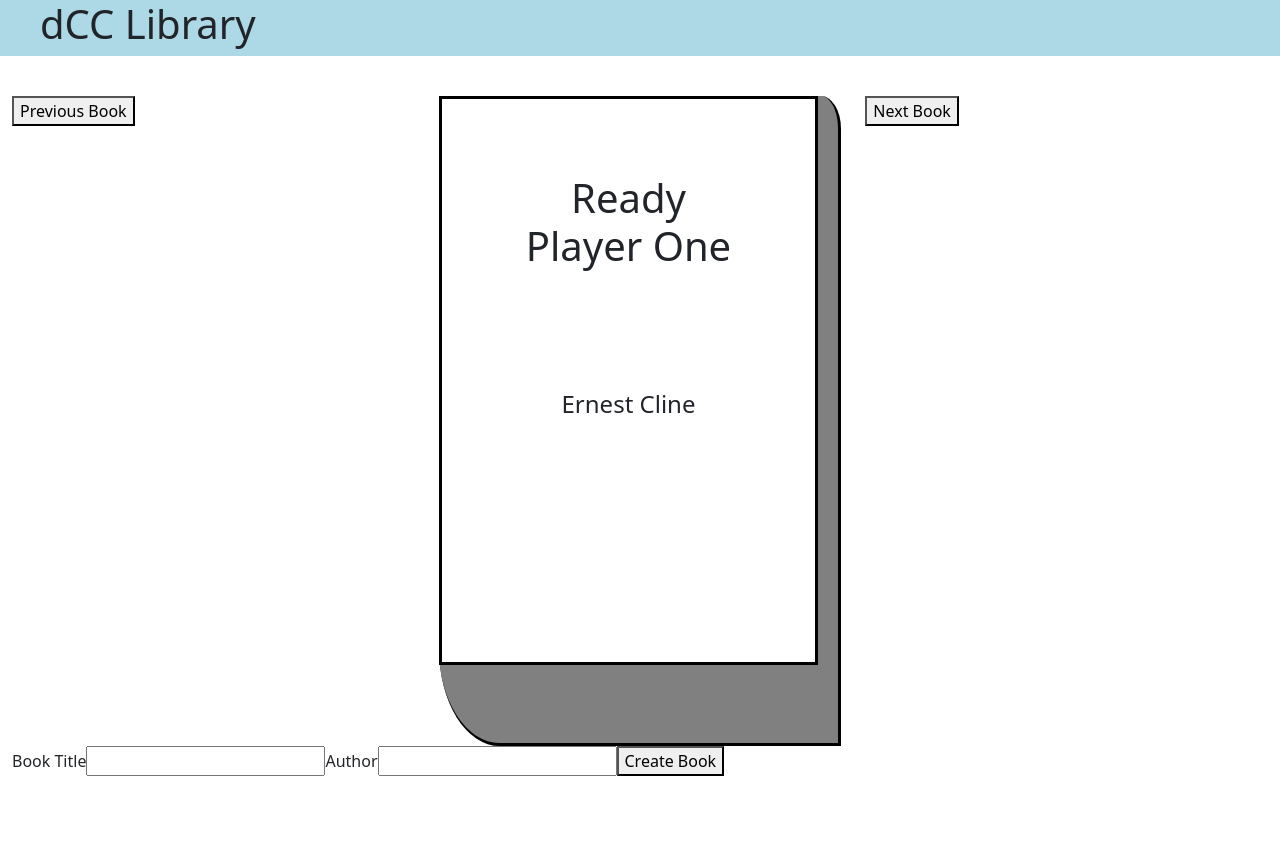
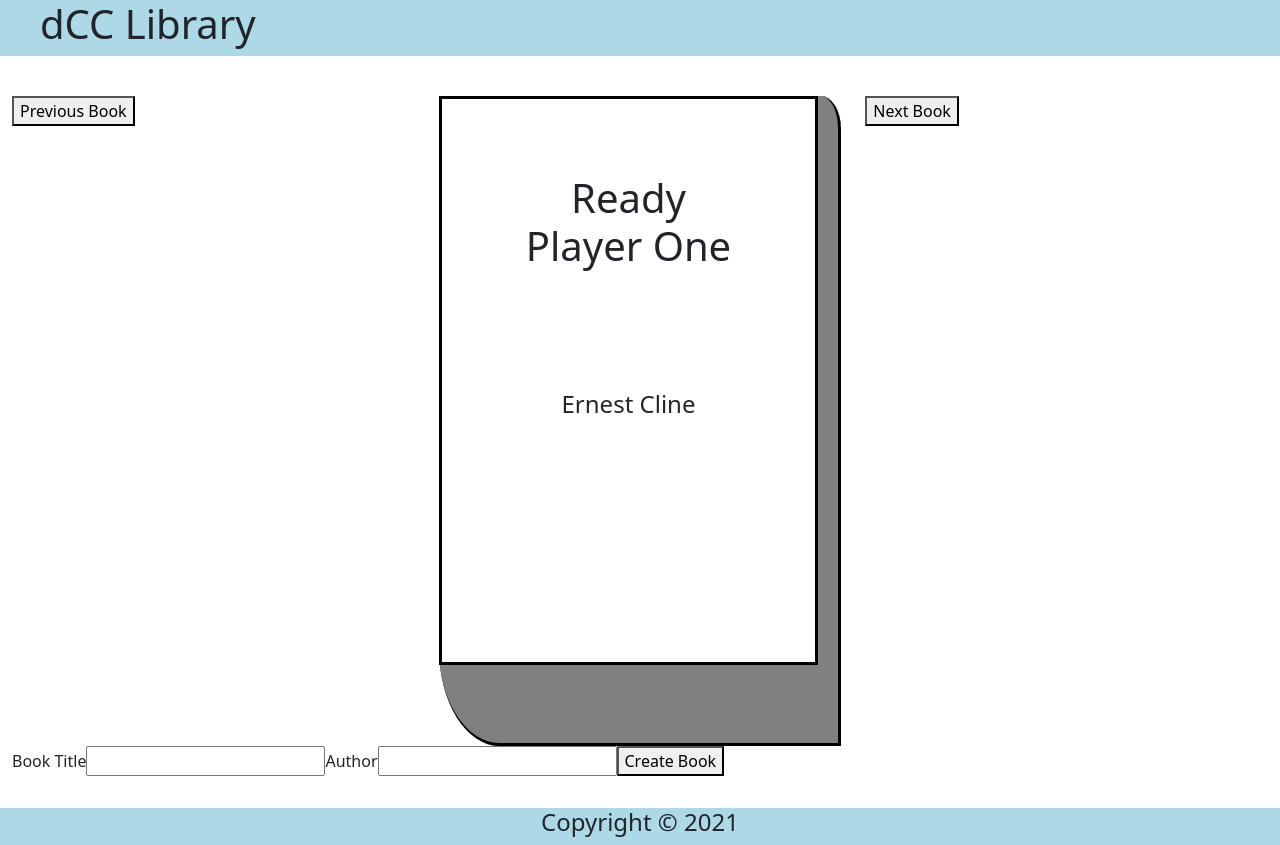
Before and after one commit to giuseppe-g-gelardi/library, a React (Create React App) app: page / in a window 1280 px wide. Before the commit the page ends 800 px from the top, so only its background shows below. Built offline with nearby package versions, Linux system fonts and the light colour scheme.

Commit message:
import and instantiate footer component in app, project complete mostly

```diff
--- a/src/App.tsx
+++ b/src/App.tsx
@@ -3,13 +3,14 @@
 import './App.css'
 import BookViewer from './components/BookViewer';
 import BookCreator from './components/BookCreator';
+import Footer from './components/Footer';
 
 export default function App() {
   const [bookNumber, setBookNumber] = useState(0)
   const [books, setBooks] = useState([
     {title: 'Ready Player One', author: 'Ernest Cline'},
     {title: 'All The Light We Cannot See', author: 'Anthony Doerr'},
-    {title: 'The First and Last Freedome', author: 'jiddy Krishnamurit'}
+    {title: 'The First and Last Freedome', author: 'Jiddy Krishnamurit'}
   ])
 
   const goToNextBook = () => {
@@ -44,7 +45,7 @@
         previousBook={goToPreviousBook}
       />
       <BookCreator  createNewBook={createBook} />
-
+      <Footer />
     </div>
   );
 }
--- a/src/components/Footer.jsx
+++ b/src/components/Footer.jsx
@@ -6,7 +6,5 @@
     <footer className='footer'>
       <h4>Copyright &copy; 2021</h4>
     </footer>
-
   )
-
 }
```
